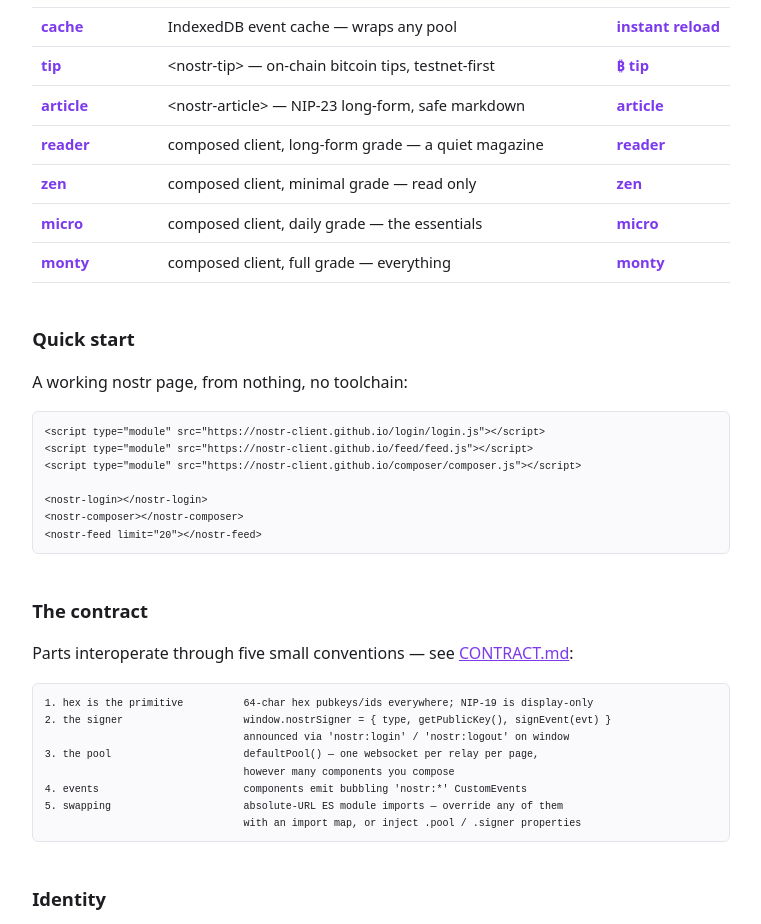
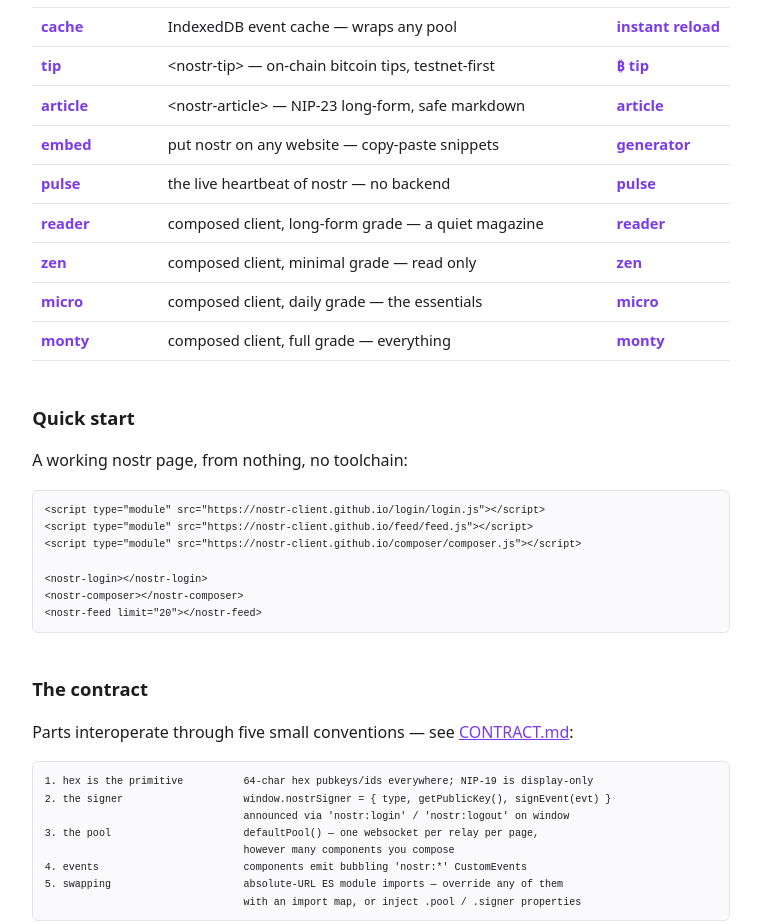
Before and after one commit to nostr-client/nostr-client.github.io, a plain HTML site: page index.html in a window 1280 px wide. Shown: the part 2165-3089 px from the top of the page, without its empty margins (259-1020 px from the left). Drawn offline with Linux system fonts and the light colour scheme.

Commit message:
org site: embed + pulse

```diff
--- a/index.html
+++ b/index.html
@@ -162,6 +162,12 @@
   <tr><td><a href="https://github.com/nostr-client/article">article</a></td>
       <td>&lt;nostr-article&gt; — NIP-23 long-form, safe markdown</td>
       <td class="demo"><a href="/article/">article</a></td></tr>
+  <tr><td><a href="https://github.com/nostr-client/embed">embed</a></td>
+      <td>put nostr on any website — copy-paste snippets</td>
+      <td class="demo"><a href="/embed/">generator</a></td></tr>
+  <tr><td><a href="https://github.com/nostr-client/pulse">pulse</a></td>
+      <td>the live heartbeat of nostr — no backend</td>
+      <td class="demo"><a href="/pulse/">pulse</a></td></tr>
   <tr><td><a href="https://github.com/nostr-client/reader">reader</a></td>
       <td>composed client, long-form grade — a quiet magazine</td>
       <td class="demo"><a href="/reader/">reader</a></td></tr>
```
